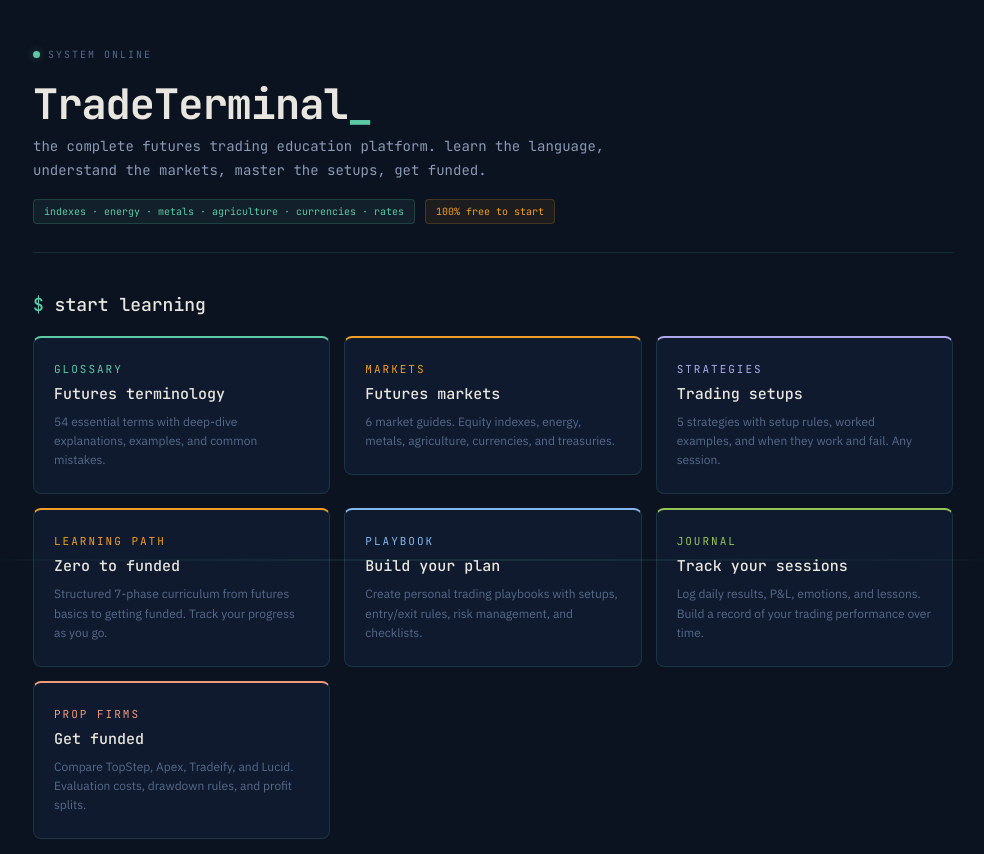
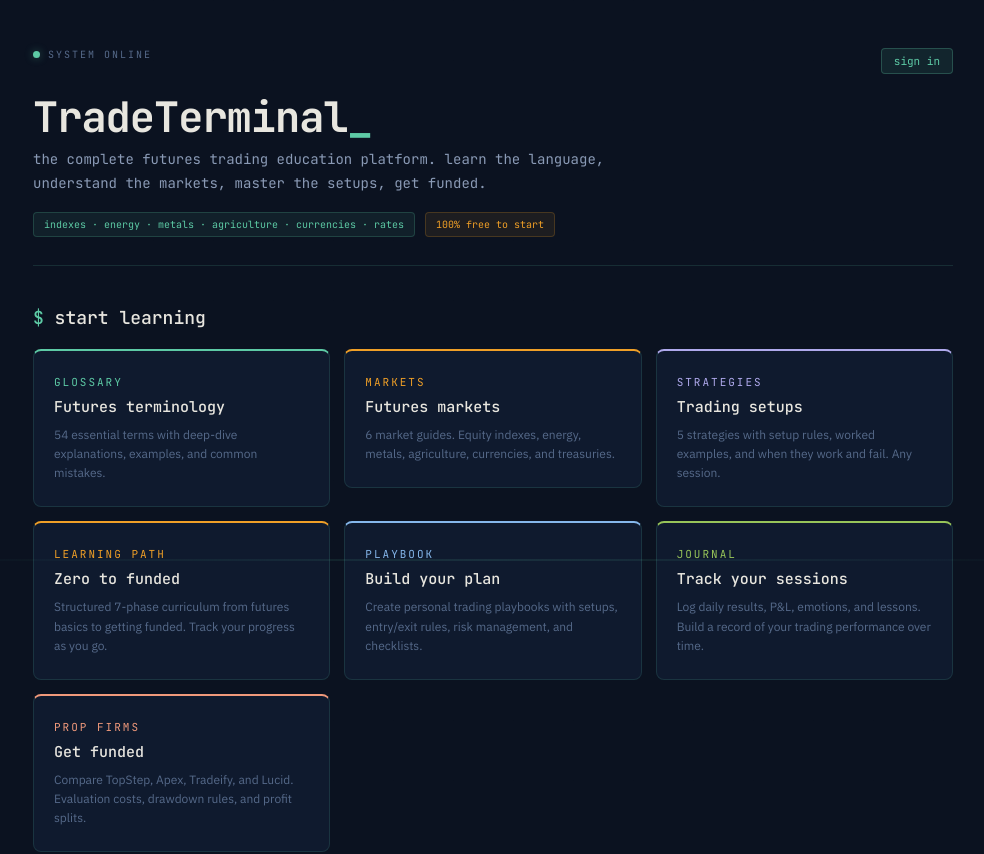
Before and after one commit to leembrandon/TradeTerminal, a Next.js app: page / in a window 1280 px wide. Shown: the top 854 px of the page, without its empty margins (147-1131 px from the left). Built offline with nearby package versions, Linux system fonts and the light colour scheme; no server answers.

Commit message:
Update page.js

```diff
--- a/app/page.js
+++ b/app/page.js
@@ -1,4 +1,5 @@
 import Link from "next/link";
+import LandingAuth from "./LandingAuth";
 
 export const metadata = {
   title: "TradeTerminal — Learn Futures Trading From the Ground Up",
@@ -29,9 +30,12 @@ export default function Home() {
   return (
     <div style={{ maxWidth: 960, margin: "0 auto", padding: "0 20px" }}>
       <header style={{ padding: "48px 0 28px", borderBottom: "1px solid rgba(93,202,165,0.15)" }}>
-        <div style={{ display: "flex", alignItems: "center", gap: 8, marginBottom: 20 }}>
-          <div style={{ width: 7, height: 7, borderRadius: "50%", background: "#5DCAA5", boxShadow: "0 0 8px rgba(93,202,165,0.4)" }} />
-          <span style={{ fontFamily: F.mono, fontSize: 10, color: "#566A8A", letterSpacing: 2, textTransform: "uppercase" }}>system online</span>
+        <div style={{ display: "flex", justifyContent: "space-between", alignItems: "flex-start", marginBottom: 20 }}>
+          <div style={{ display: "flex", alignItems: "center", gap: 8 }}>
+            <div style={{ width: 7, height: 7, borderRadius: "50%", background: "#5DCAA5", boxShadow: "0 0 8px rgba(93,202,165,0.4)" }} />
+            <span style={{ fontFamily: F.mono, fontSize: 10, color: "#566A8A", letterSpacing: 2, textTransform: "uppercase" }}>system online</span>
+          </div>
+          <LandingAuth />
         </div>
         <h1 style={{ fontFamily: F.display, fontSize: "clamp(26px, 5vw, 42px)", fontWeight: 700, letterSpacing: -1, marginBottom: 8, lineHeight: 1.1 }}>
           TradeTerminal<span style={{ color: "#5DCAA5" }}>_</span>
```
